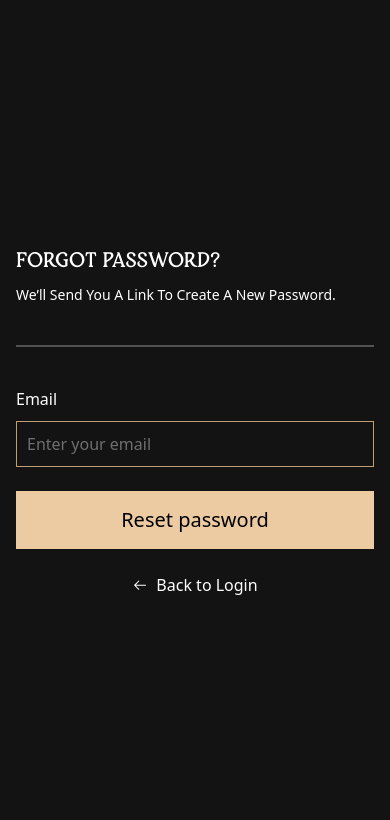
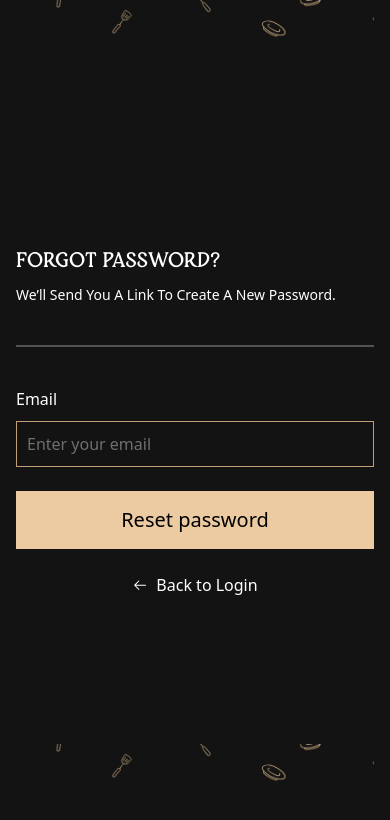
Before and after one commit to Safeya-Yasien/the-chef-show, a React (Vite) app: page /forgot-password in a window 390 px wide. Shown: the top 820 px of the page. Built offline with nearby package versions, Linux system fonts and the light colour scheme.

Commit message:
update ForgotPassword.tsx, Login.tsx, Register.tsx and ResetPassword.tsx

```diff
--- a/src/pages/ForgotPassword.tsx
+++ b/src/pages/ForgotPassword.tsx
@@ -5,18 +5,22 @@ import { AuthBanner, WelcomeMessageWidget } from "@/components";
 import registerImg from "../assets/images/register.webp";
 import { GoArrowLeft } from "react-icons/go";
 
+import bgImg from "../assets/images/group.png";
+
 const ForgotPassword = () => {
   return (
-    <div className="container relative z-50 min-h-screen flex items-center">
-      <div className="grid grid-cols-1 md:grid-cols-2 w-full gap-10 md:gap-12 lg:gap-16 ">
+    <div className="relative z-50 h-screen">
+      <div className="container h-full">
+      <div className="grid grid-cols-1 md:grid-cols-2 w-full h-full md:gap-8 lg:gap-32 xl:gap-0">
       {/* left side */}
-        <div className="flex flex-col justify-center bg-[#131313] text-white">
+          <div className="relative flex flex-col justify-center bg-[#131313] text-white">
+            <div className="flex flex-col w-full md:w-max md:mx-auto">
               <WelcomeMessageWidget
                 title="Forgot password?"
                 description="We’ll send you a link to create a new password."
               />
 
-          <form className="flex flex-col gap-6 ">
+              <form className="flex flex-col gap-6 relative z-50">
                 <div className="flex flex-col gap-[10px] ">
                   <label className="font-light text-[16px] capitalize ">
                     email
@@ -41,6 +45,24 @@ const ForgotPassword = () => {
               </form>
             </div>
 
+            <div className="h-[100px] w-full absolute top-0 left-0">
+              <img
+                src={bgImg}
+                alt="bg image"
+                loading="lazy"
+                className="h-full w-full object-cover"
+              />
+            </div>
+            <div className="h-[100px] w-full absolute bottom-0 left-0">
+              <img
+                src={bgImg}
+                alt="bg image"
+                loading="lazy"
+                className="h-full w-full object-cover"
+              />
+            </div>
+          </div>
+
           {/* right side */}
           <AuthBanner
             imageSrc={registerImg}
@@ -54,6 +76,7 @@ const ForgotPassword = () => {
           />
         </div>
       </div>
+    </div>
   );
 };
 export default ForgotPassword;
--- a/src/pages/Login.tsx
+++ b/src/pages/Login.tsx
@@ -23,7 +23,7 @@ const Login = () => {
                 description="Enjoy exclusive services when you sign in."
               />
 
-              <form className="flex flex-col gap-6 ">
+              <form className="flex flex-col gap-6 relative z-50">
                 <div className="flex flex-col gap-[10px] ">
                   <label className="font-light text-[16px] capitalize ">
                     Email or phone number
--- a/src/pages/Register.tsx
+++ b/src/pages/Register.tsx
@@ -6,6 +6,8 @@ import { AiFillEye, AiFillEyeInvisible } from "react-icons/ai";
 import registerImg from "../assets/images/register.webp";
 import { useState } from "react";
 
+import bgImg from "../assets/images/group.png";
+
 const Register = () => {
   const [showPassword, setShowPassword] = useState(false);
 
@@ -13,13 +15,14 @@ const Register = () => {
     <div className="container relative z-50 min-h-screen flex items-center">
       <div className="grid grid-cols-1 md:grid-cols-2 w-full gap-10 md:gap-12 lg:gap-16 ">
         {/* left side */}
-        <div className="flex flex-col justify-center bg-[#131313] text-white">
+        <div className="relative flex flex-col justify-center bg-[#131313] text-white">
+          <div className="flex flex-col w-full md:w-max md:mx-auto">
             <WelcomeMessageWidget
               title="Join The Chef Show Today!"
               description="Sign up now and enjoy a seamless dining experience!"
             />
 
-          <form className="flex flex-col gap-6 ">
+            <form className="flex flex-col gap-6 relative z-50">
               <div className="flex flex-col gap-[10px] ">
                 <label className="font-light text-[16px] capitalize ">
                   Your Name
@@ -86,6 +89,24 @@ const Register = () => {
             </form>
           </div>
 
+          <div className="h-[100px] w-full absolute top-0 left-0">
+            <img
+              src={bgImg}
+              alt="bg image"
+              loading="lazy"
+              className="h-full w-full object-cover"
+            />
+          </div>
+          <div className="h-[100px] w-full absolute bottom-0 left-0">
+            <img
+              src={bgImg}
+              alt="bg image"
+              loading="lazy"
+              className="h-full w-full object-cover"
+            />
+          </div>
+        </div>
+
         {/* right side */}
         <AuthBanner
           imageSrc={registerImg}
--- a/src/pages/ResetPassword.tsx
+++ b/src/pages/ResetPassword.tsx
@@ -7,20 +7,24 @@ import { GoArrowLeft } from "react-icons/go";
 import { AiFillEye, AiFillEyeInvisible } from "react-icons/ai";
 import { useState } from "react";
 
+import bgImg from "../assets/images/group.png";
+
 const ResetPassword = () => {
   const [showPassword, setShowPassword] = useState(false);
 
   return (
-    <div className="container relative z-50 min-h-screen flex items-center">
-      <div className="grid grid-cols-1 md:grid-cols-2 w-full gap-10 md:gap-12 lg:gap-16 ">
+    <div className="relative z-50 h-screen">
+      <div className="container h-full">
+        <div className="grid grid-cols-1 md:grid-cols-2 w-full h-full md:gap-8 lg:gap-32 xl:gap-0">
           {/* left side */}
-        <div className="flex flex-col justify-center bg-[#131313] text-white">
+          <div className="relative flex flex-col justify-center bg-[#131313] text-white">
+            <div className="flex flex-col w-full md:w-max md:mx-auto">
               <WelcomeMessageWidget
                 title="Reset Your Password"
                 description="For security reasons, this code expires in 2 minutes."
               />
 
-          <form className="flex flex-col gap-6 ">
+              <form className="flex flex-col gap-6 relative z-50">
                 {/* password */}
                 <div className="flex flex-col gap-[10px] relative">
                   <label className="font-light text-[16px] capitalize ">
@@ -36,7 +40,9 @@ const ResetPassword = () => {
                     type="button"
                     onClick={() => setShowPassword(!showPassword)}
                     className="absolute right-4 top-1/2 translate-y-1/2"
-                aria-label={showPassword ? "Hide password" : "Show password"}
+                    aria-label={
+                      showPassword ? "Hide password" : "Show password"
+                    }
                   >
                     {showPassword ? (
                       <AiFillEyeInvisible className="text-white" />
@@ -71,6 +77,24 @@ const ResetPassword = () => {
               </form>
             </div>
 
+            <div className="h-[100px] w-full absolute top-0 left-0">
+              <img
+                src={bgImg}
+                alt="bg image"
+                loading="lazy"
+                className="h-full w-full object-cover"
+              />
+            </div>
+            <div className="h-[100px] w-full absolute bottom-0 left-0">
+              <img
+                src={bgImg}
+                alt="bg image"
+                loading="lazy"
+                className="h-full w-full object-cover"
+              />
+            </div>
+          </div>
+
           {/* right side */}
           <AuthBanner
             imageSrc={registerImg}
@@ -83,6 +107,7 @@ const ResetPassword = () => {
           />
         </div>
       </div>
+    </div>
   );
 };
 export default ResetPassword;
```
Lines whose indentation alone changed are shown as unchanged.
